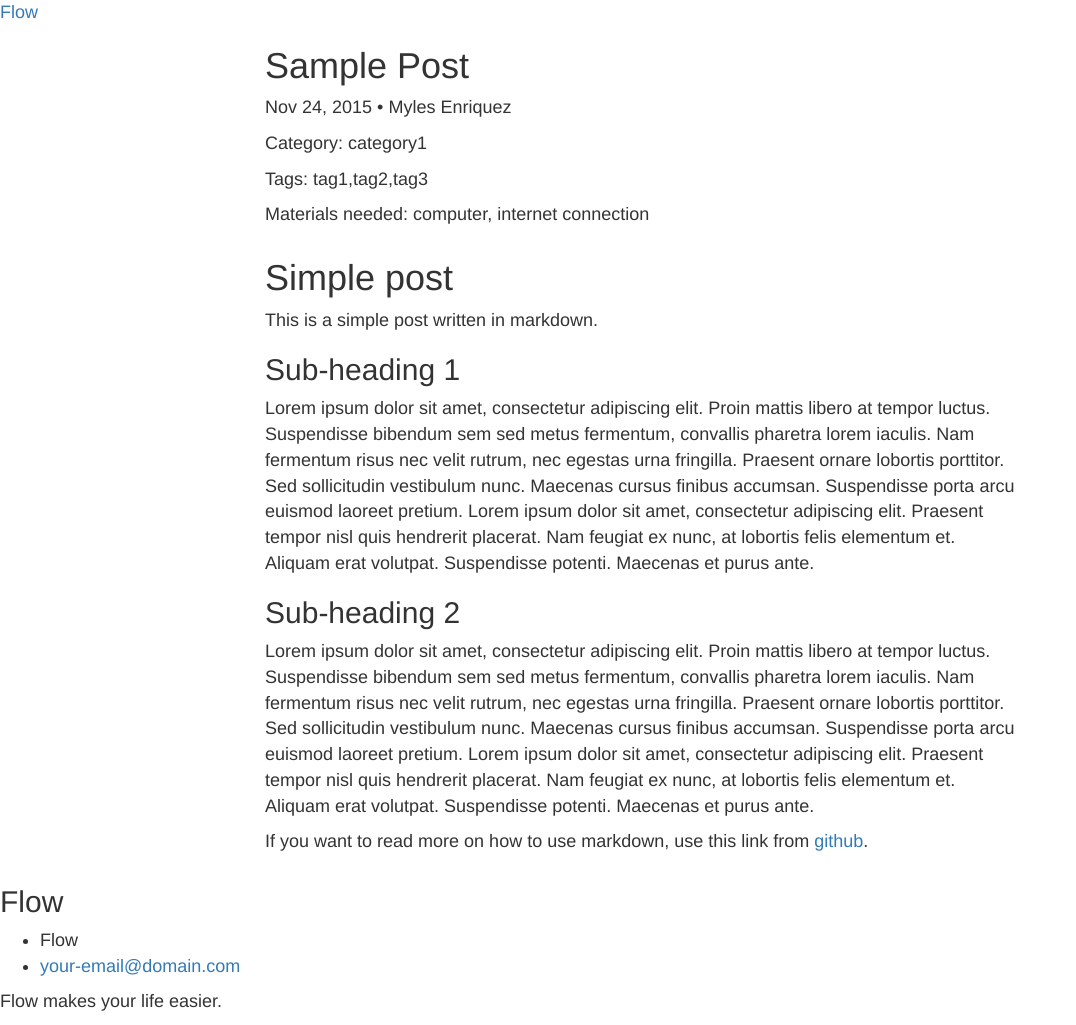
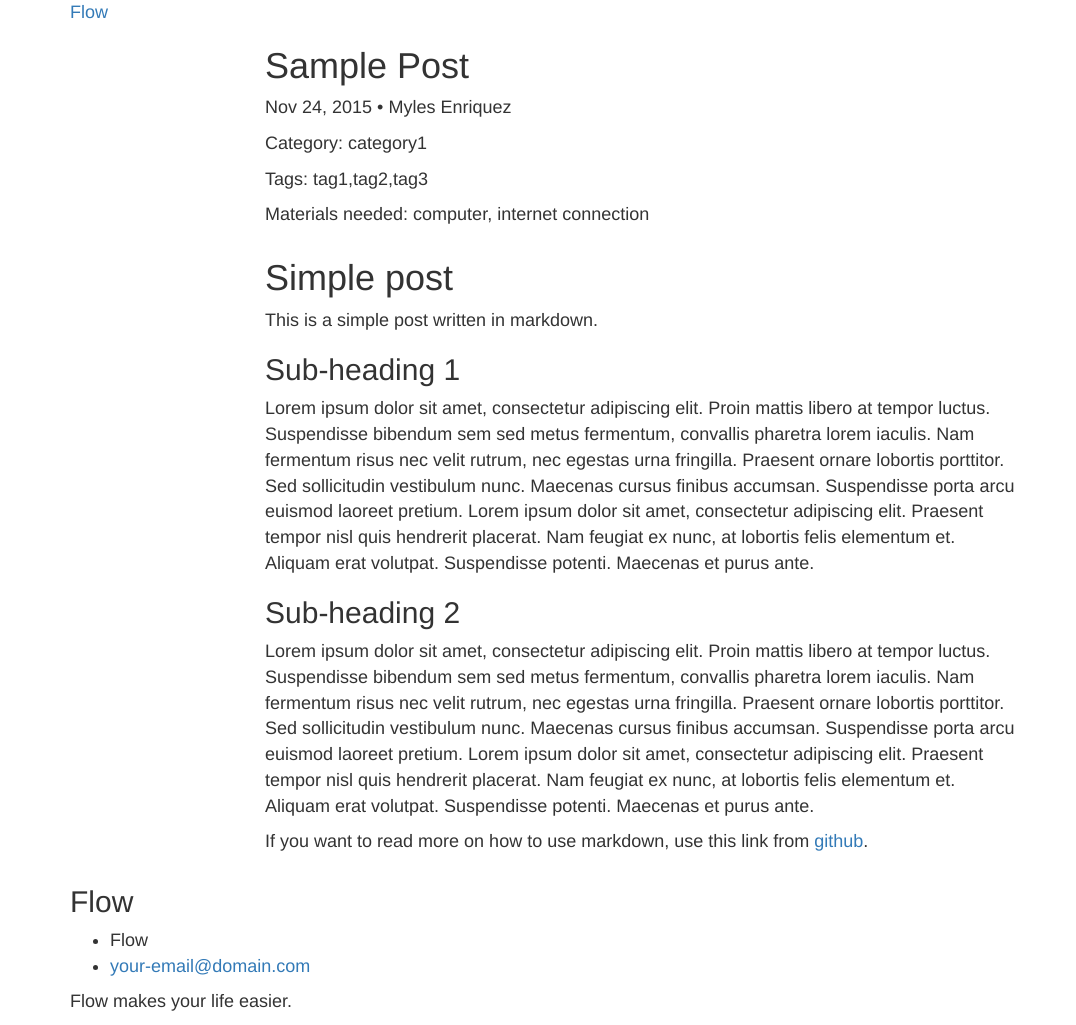
Before and after one commit to uhm-coe/assist, a Jekyll site: the page built from _posts/2015-11-24-welcome-to-jekyll.markdown, in a window 1280 px wide. Shown: the whole page, without its empty margins (0-1076 px from the left). Built offline with Jekyll 4.4.1, drawn with Linux system fonts in a browser that asks for light colours.

Commit message:
Prepare for bootstrap.

```diff
--- a/_layouts/default.html
+++ b/_layouts/default.html
@@ -4,15 +4,15 @@
   {% include head.html %}
 
   <body>
+    <div class="container">
 
     {% include header.html %}
 
-    <div class="container">
         {{ content }}
-    </div>
 
     {% include footer.html %}
 
+    </div>
   </body>
 
 </html>
--- a/_layouts/page.html
+++ b/_layouts/page.html
@@ -7,7 +7,7 @@ layout: default
     <h1 class="post-title">{{ page.title }}</h1>
   </header>
 
-  <div class="post-content">
+  <div class="container">
     {{ content }}
   </div>
 
```
